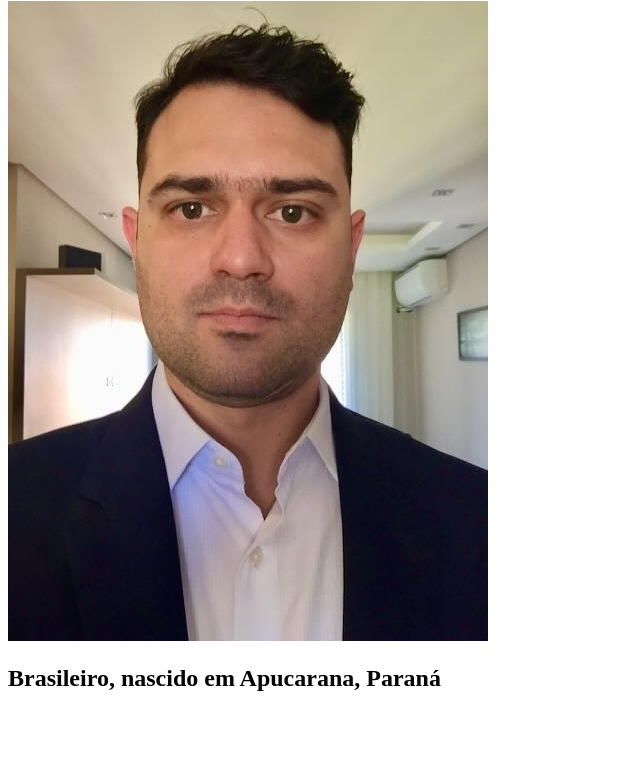
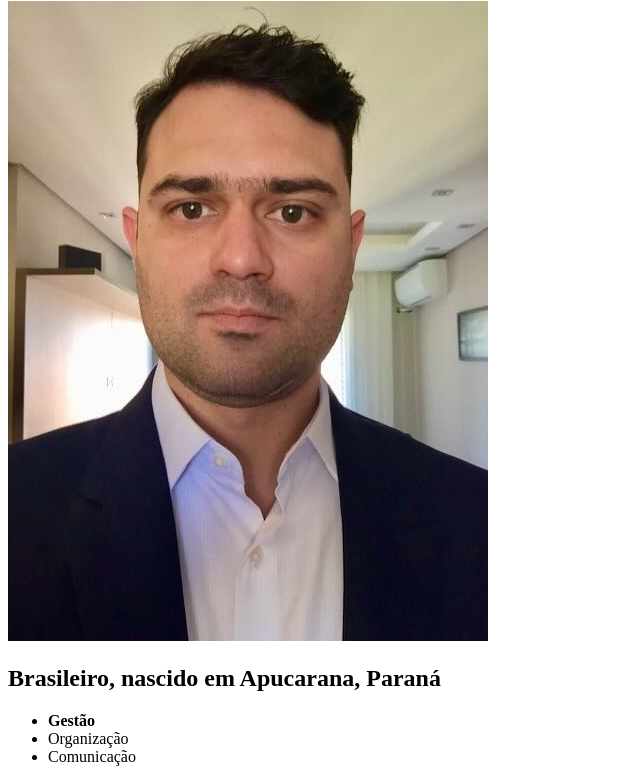
Before and after one commit to marco-moscato/marco-moscato.github.io, a plain HTML site: page index.html in a window 1280 px wide. Shown: the part 79-861 px from the top of the page, without its empty margins (0-640 px from the left). Before the commit the page ends 800 px from the top, so only its background shows below. Drawn offline with Linux system fonts and the light colour scheme.

Commit message:
Adicionado lista de habilidades

```diff
--- a/index.html
+++ b/index.html
@@ -10,5 +10,10 @@
     <h1>Marco Aurélio Moscato</h1>
     <img src="IMG_2469.jpeg" alt="Foto de perfil de Marco Aurélio Moscato">
     <h2>Brasileiro, nascido em Apucarana, Paraná</h2>
+    <ul>
+        <li><strong>Gestão</strong></li>
+        <li>Organização</li>
+        <li>Comunicação</li>
+    </ul>
 </body>
 </html>
```
